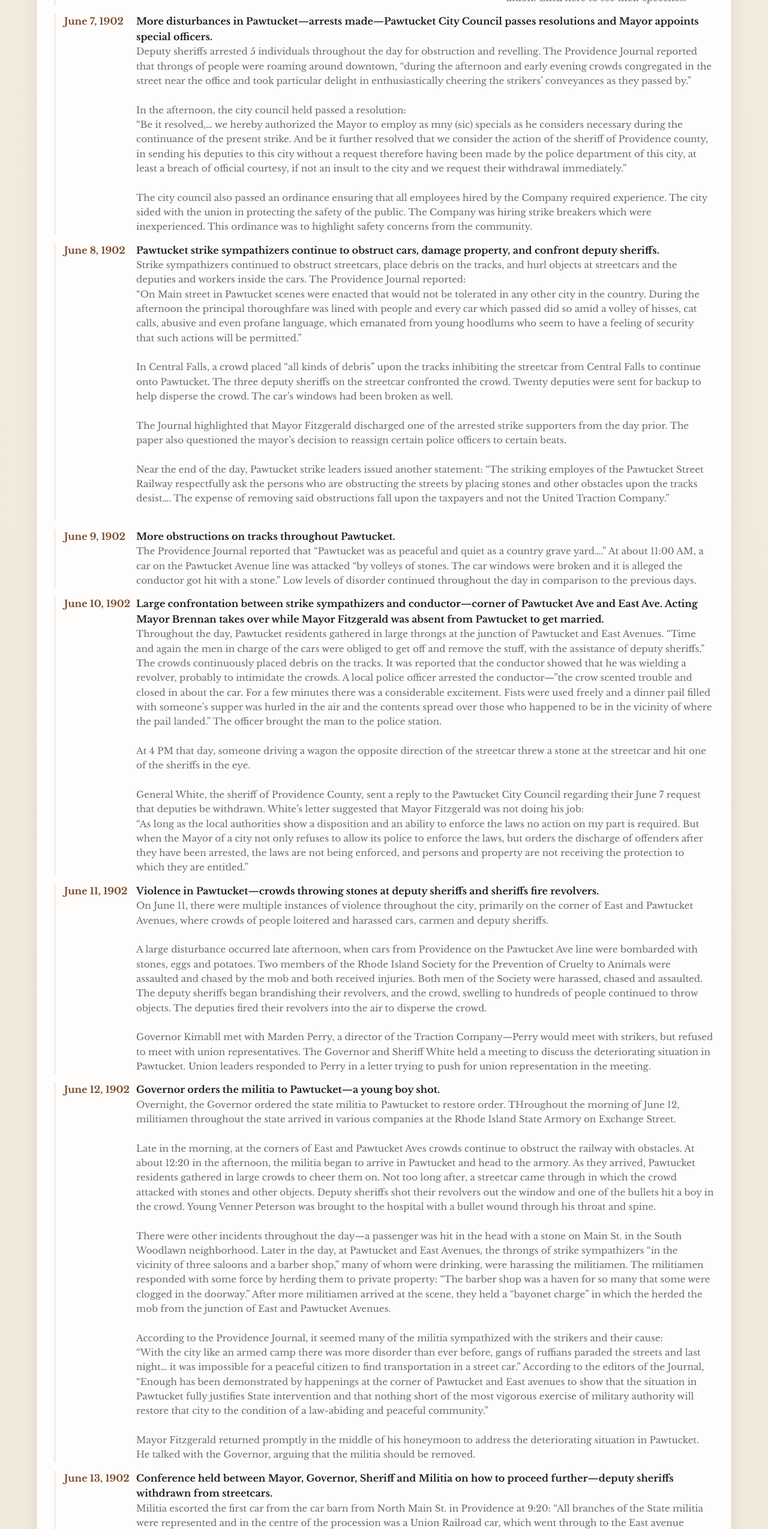
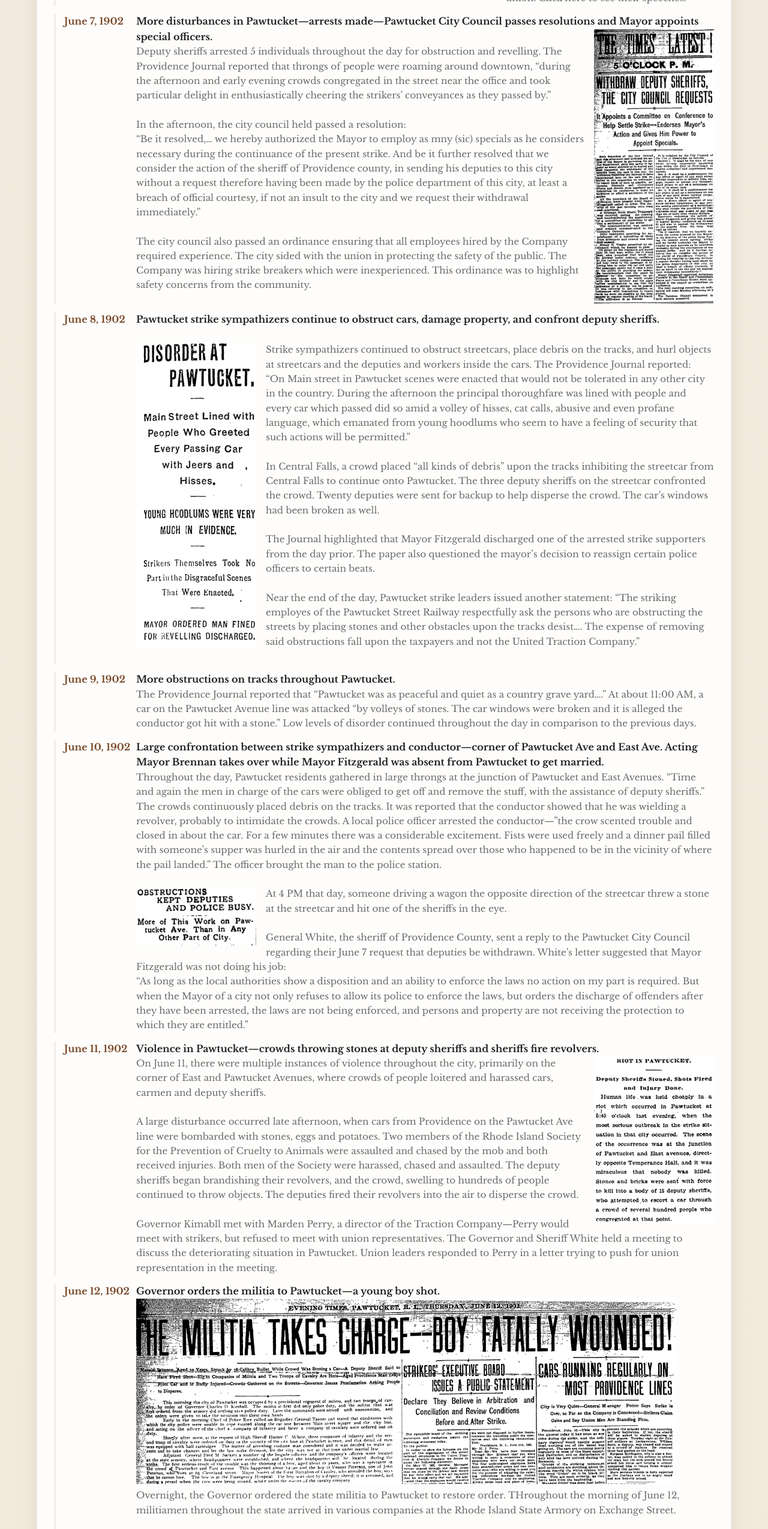
Before and after one commit to Nelderson/1902-streetcar, a plain HTML site: page timeline.html in a window 1280 px wide. Shown: the part 5597-8146 px from the top of the page at 60% size. Drawn offline with nearby package versions, Linux system fonts and the light colour scheme.

Commit message:
add images

```diff
--- a/timeline.html
+++ b/timeline.html
@@ -206,6 +206,7 @@ An array of speakers addressed the crowd following the parade. The first speaker
           <div>
             <strong>More disturbances in Pawtucket—arrests made—Pawtucket City Council passes resolutions and Mayor appoints special officers.
 </strong>
+<img src="images/headline6.7.png" alt="June 7, 1902" width="200" style="float: right; margin-left: 16px;">
             <div class="muted">Deputy sheriffs arrested 5 individuals throughout the day for obstruction and revelling. The Providence Journal reported that throngs of people were roaming around downtown, “during the afternoon and early evening crowds congregated in the street near the office and took particular delight in enthusiastically cheering the strikers’ conveyances as they passed by.”<br><br>
 
 In the afternoon, the city council held passed a resolution:<br>
@@ -225,6 +226,9 @@ The city council also passed an ordinance ensuring that all employees hired by t
           <div>
             <strong>Pawtucket strike sympathizers continue to obstruct cars, damage property, and confront deputy sheriffs.
 </strong>
+
+<br><br>
+<img src="images/headline 6.8.png" alt="June 8, 1902" width="200" style="float: left; margin-right: 16px;">
             <div class="muted">Strike sympathizers continued to obstruct streetcars, place debris on the tracks, and hurl objects at streetcars and the deputies and workers inside the cars.
 
 The Providence Journal reported:<br>
@@ -266,10 +270,12 @@ Near the end of the day, Pawtucket strike leaders issued another statement: “T
 
 </strong>
             <div class="muted">Throughout the day, Pawtucket residents gathered in large throngs at the junction of Pawtucket and East Avenues. “Time and again the men in charge of the cars were obliged to get off and remove the stuff, with the assistance of deputy sheriffs.” The crowds continuously placed debris on the tracks. It was reported that the conductor showed that he was wielding a revolver, probably to intimidate the crowds. A local police officer arrested the conductor—”the crow scented trouble and closed in about the car. For a few minutes there was a considerable excitement. Fists were used freely and a dinner pail filled with someone’s supper was hurled in the air and the contents spread over those who happened to be in the vicinity of where the pail landed.” The officer brought the man to the police station.<br><br>
+            <img src="images/obstruction6.10.png" width="200" alt="June 10, 1902" style="float: left; margin-right: 16px;">
 
 At 4 PM that day, someone driving a wagon the opposite direction of the streetcar threw a stone at the streetcar and hit one of the sheriffs in the eye.<br><br>
 
 General White, the sheriff of Providence County, sent a reply to the Pawtucket City Council regarding their June 7 request that deputies be withdrawn. White’s letter suggested that Mayor Fitzgerald was not doing his job:<br>
+
 “As long as the local authorities show a disposition and an ability to enforce the laws no action on my part is required. But when the Mayor of a city not only refuses to allow its police to enforce the laws, but orders the discharge of offenders after they have been arrested, the laws are not being enforced, and persons and property are not receiving the protection to which they are entitled.”
 
 
@@ -283,6 +289,7 @@ General White, the sheriff of Providence County, sent a reply to the Pawtucket C
             <strong>Violence in Pawtucket—crowds throwing stones at deputy sheriffs and sheriffs fire revolvers.
 
 </strong>
+<img src="images/riot6.11.png" width="200" alt="June 11, 1902" style="float: right; margin-left: 16px;">
             <div class="muted">On June 11, there were multiple instances of violence throughout the city, primarily on the corner of East and Pawtucket Avenues, where crowds of people loitered and harassed cars, carmen and deputy sheriffs.<br><br>
 
 A large disturbance occurred late afternoon, when cars from Providence on the Pawtucket Ave line were bombarded with stones, eggs and potatoes. Two members of the Rhode Island Society for the Prevention of Cruelty to Animals were assaulted and chased by the mob and both received injuries. Both men of the Society were harassed, chased and assaulted. The deputy sheriffs began brandishing their revolvers, and the crowd, swelling to hundreds of people continued to throw objects. The deputies fired their revolvers into the air to disperse the crowd. <br><br>
@@ -299,12 +306,16 @@ Governor Kimabll met with Marden Perry, a director of the Traction Company—Per
           <div>
             <strong>Governor orders the militia to Pawtucket—a young boy shot.
 </strong>
+<img src="images/militia6.12.png" width="900" alt="June 12, 1902">
             <div class="muted">Overnight, the Governor ordered the state militia to Pawtucket to restore order. THroughout the morning of June 12, militiamen throughout the state arrived in various companies at the Rhode Island State Armory on Exchange Street.<br><br>
 
 Late in the morning, at the corners of East and Pawtucket Aves crowds continue to obstruct the railway with obstacles. At about 12:20 in the afternoon, the militia began to arrive in Pawtucket and head to the armory. As they arrived, Pawtucket residents gathered in large crowds to cheer them on. Not too long after, a streetcar came through in which the crowd attacked with stones and other objects. Deputy sheriffs shot their revolvers out the window and one of the bullets hit a boy in the crowd. Young Venner Peterson was brought to the hospital with a bullet wound through his throat and spine.
 <br><br>
+<img src="images/scab6.12.jpg" width="900">
+<br><br>
 
 There were other incidents throughout the day—a passenger was hit in the head with a stone on Main St. in the South Woodlawn neighborhood. Later in the day, at Pawtucket and East Avenues, the throngs of strike sympathizers “in the vicinity of three saloons and a barber shop,” many of whom were drinking, were harassing the militiamen. The militiamen responded with some force by herding them to private property: “The barber shop was a haven for so many that some were clogged in the doorway.” After more militiamen arrived at the scene, they held a “bayonet charge” in which the herded the mob from the junction of East and Pawtucket Avenues.<br><br>
+<img src="images/effigy6.12.png" width="900">
 
 According to the Providence Journal, it seemed many of the militia sympathized with the strikers and their cause:<br>
 “With the city like an armed camp there was more disorder than ever before, gangs of ruffians paraded the streets and last night… it was impossible for a peaceful citizen to find transportation in a street car.” According to the editors of the Journal, “Enough has been demonstrated by happenings at the corner of Pawtucket and East avenues to show that the situation in Pawtucket fully justifies State intervention and that nothing short of the most vigorous exercise of military authority will restore that city to the condition of a law-abiding and peaceful community.”<br><br>
```
Also changed, not shown: images/10hour6.25.png (added), images/address6.30.png (added), images/banner6.20.png (added), images/beginning6.14.png (added), images/carsstoned6.16.png (added), images/effigy6.12.png (added), images/end7.8.png (added), images/headline 6.8.png (added), images/headline6.7.png (added), images/militia6.12.png (added), images/obstruction6.10.png (added), images/pawtucket6.21.png (added), images/refusal6.17.png (added), images/riot6.11.png (added), 2 more files, 1 other file.
